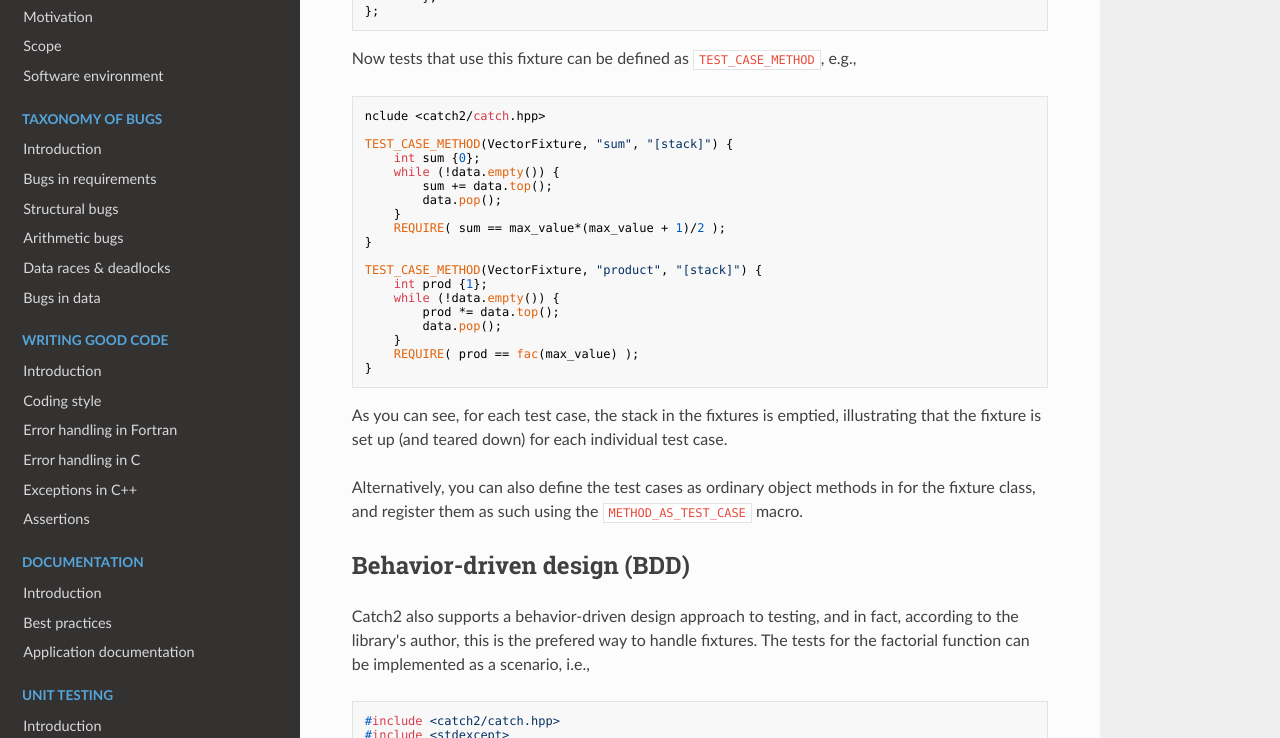
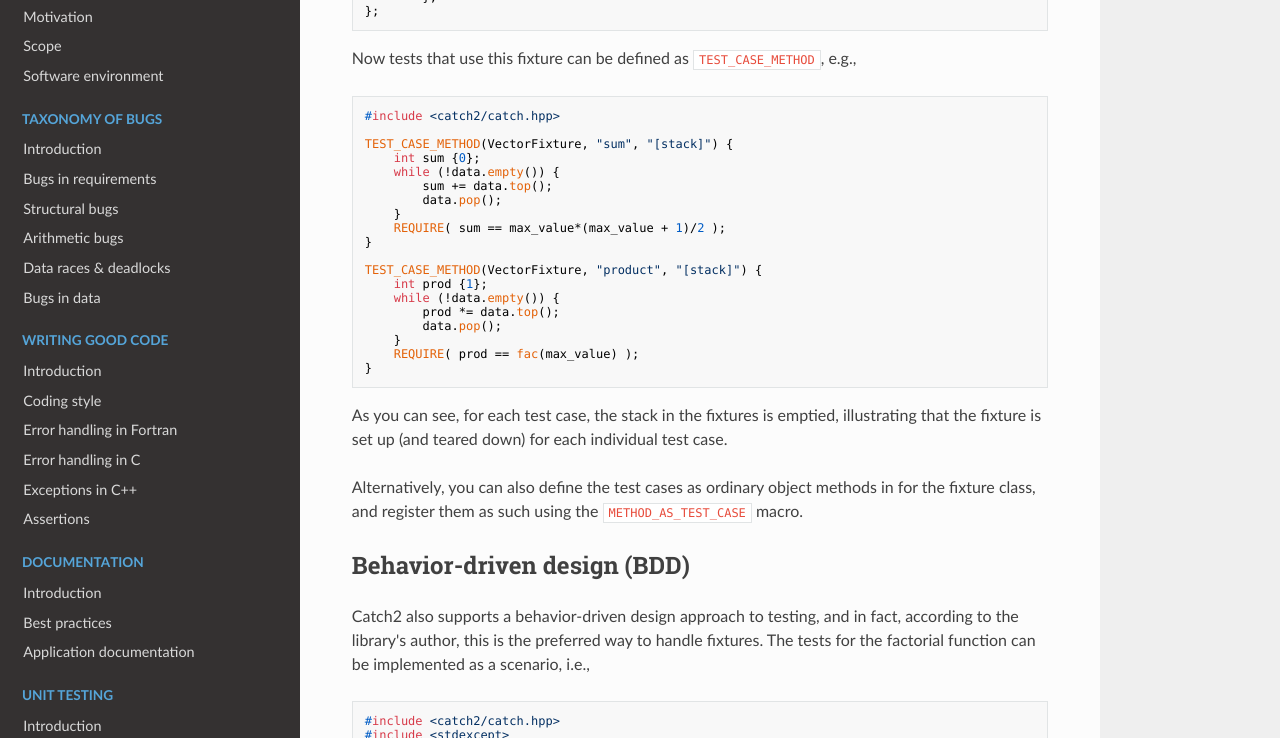
Before and after one commit to gjbex/Defensive_programming_and_debugging, an MkDocs documentation site: the page built from docs/Testing/UnitTesting/catch2_cpp.md, in a window 1280 px wide and 1400 px high, scrolled down 3709 px. Shown: the part 151-889 px from the top of the window. Built offline with MkDocs 1.6.1, drawn with Linux system fonts in a browser that asks for light colours; nearby versions of some CDN libraries; some of the changed text lies outside the part shown.

Commit message:
Fix typos

```diff
--- a/docs/Testing/UnitTesting/catch2_cpp.md
+++ b/docs/Testing/UnitTesting/catch2_cpp.md
@@ -161,7 +161,7 @@ class VectorFixture {
 Now tests that use this fixture can be defined as `TEST_CASE_METHOD`, e.g.,
 
 ~~~~cpp
-nclude <catch2/catch.hpp>
+#include <catch2/catch.hpp>
 
 TEST_CASE_METHOD(VectorFixture, "sum", "[stack]") {
     int sum {0};
@@ -189,7 +189,7 @@ Alternatively, you can also define the test cases as ordinary object methods in
 
 ## Behavior-driven design (BDD)
 
-Catch2 also supports a behavior-driven design approach to testing, and in fact, according to the library's author, this is the prefered way to handle fixtures.
+Catch2 also supports a behavior-driven design approach to testing, and in fact, according to the library's author, this is the preferred way to handle fixtures.
 The tests for the factorial function can be implemented as a scenario, i.e.,
 
 ~~~~cpp
```
Also changed, not shown: other parts of docs/Testing/UnitTesting/catch2_cpp.md (+3 -3 lines).
